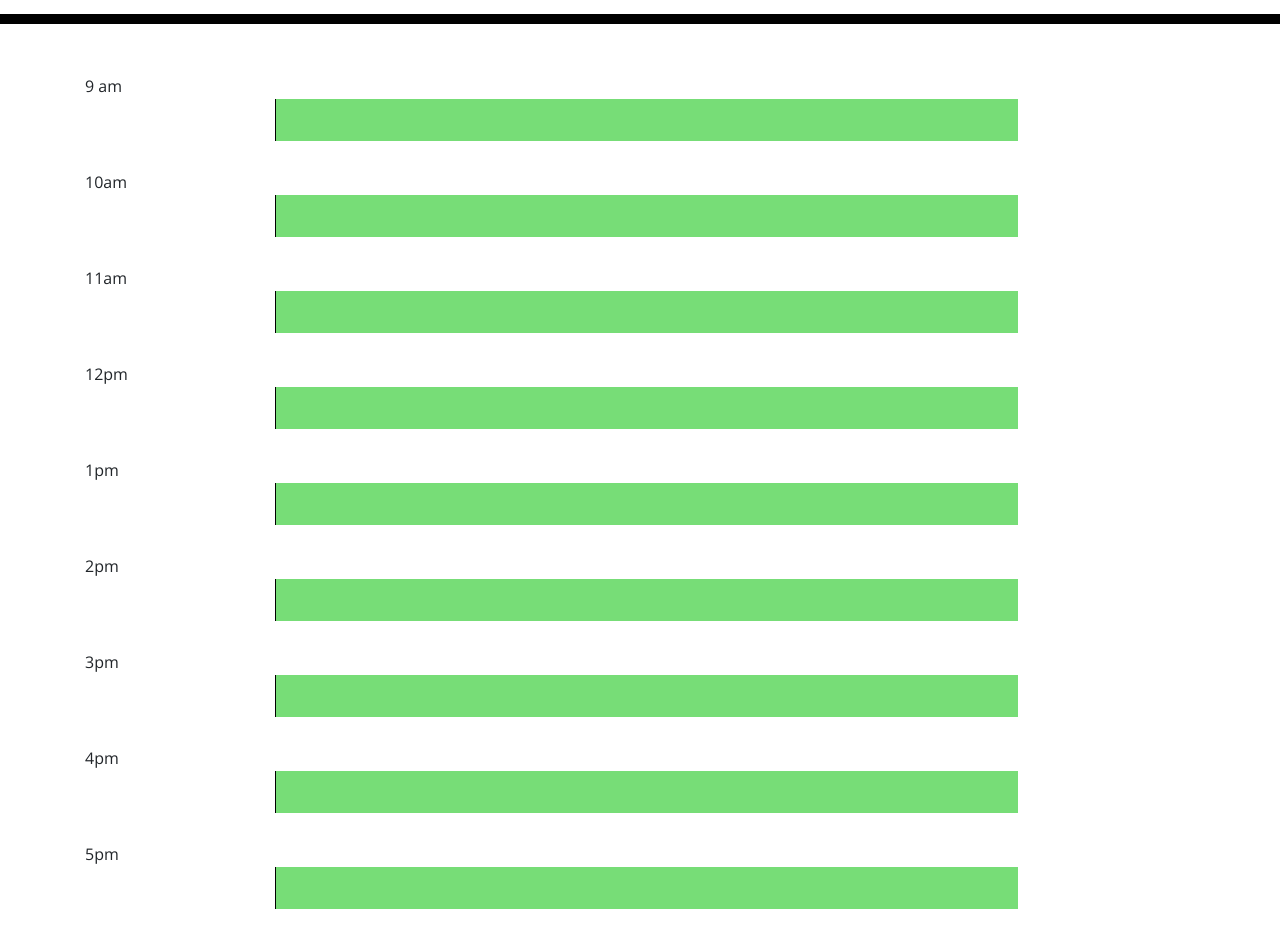
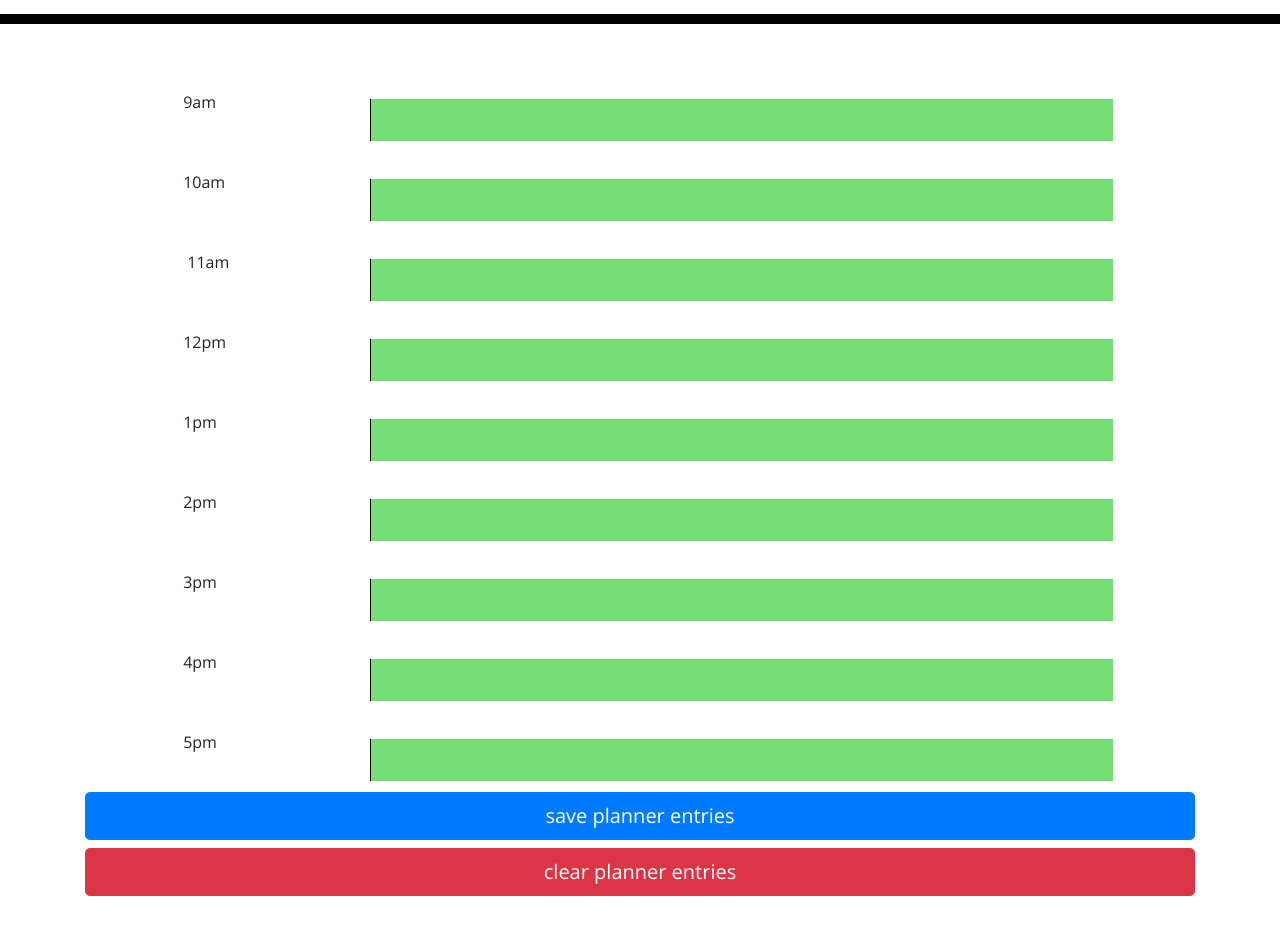
Before and after one commit to adeola55/homework05, a plain HTML site: page index.html in a window 1280 px wide. Shown: the part 280-1208 px from the top of the page. After the commit the page ends 1176 px from the top, so only its background shows below. Drawn offline with nearby package versions, Linux system fonts and the light colour scheme.

Commit message:
added div tags and class of row to index.html

```diff
--- a/index.html
+++ b/index.html
@@ -36,56 +36,74 @@
                     <input type="password" class="form-control" id="inputPassword">
                   </div>
                 </div> -->
-                  <div id="timetable" class="form-group row">
-                    <label for="9" class="col-sm-2 col-form-label">9 am</label>
+                  <div id="timetable" class="row">
+                    <div class="col-md-3">
+                    <label for="9" class="col-sm-2 col-form-label">9am</label>
+                  </div>
                     <div class="col-md-9">
                       <input id="9" class="plannerentry"></input>
                     </div>
                   </div>
-                  <div id="timetable" class="form-group row">
+                  <div id="timetable" class="row">
+                    <div class="col-md-3">
                     <label for="10" class="col-sm-2 col-form-label">10am</label>
+                  </div>
                     <div class="col-md-9">
                       <input id="10" class="plannerentry"></input>
                     </div>
                   </div>
-                  <div id="timetable" class="form-group row">
-                    <label for="11" class="col-sm-2 col-form-label">11am</label>
-                    <div class="col-md-9">
+                  <div id="timetable" class="row">
+                    <div class="col-md-3">
+                     <label for="11" class="col-sm-2 col-form-label">11am</label>
+                    </div>
+                     <div class="col-md-9">
                       <input id="11" class="plannerentry"></input>
                     </div>
                   </div>
-                  <div id="timetable" class="form-group row">
+                  <div id="timetable" class="row">
+                    <div class="col-md-3">
                     <label for="12" class="col-sm-2 col-form-label">12pm</label>
+                  </div>
                     <div class="col-md-9">
                       <input id="12" class="plannerentry"></input>
                     </div>
                   </div>
-                  <div id="timetable" class="form-group row">
+                  <div id="timetable" class="row">
+                    <div class="col-md-3">
                     <label for="13" class="col-sm-2 col-form-label">1pm</label>
+                  </div>
                     <div class="col-md-9">
                       <input id="13" class="plannerentry"></input>
                     </div>
                   </div>
-                  <div id="timetable" class="form-group row">
+                  <div id="timetable" class="row">
+                    <div class="col-md-3">
                     <label for="14" class="col-sm-2 col-form-label">2pm</label>
+                  </div>
                     <div class="col-md-9">
                       <input id="14" class="plannerentry"></input>
                     </div>
                   </div>
-                  <div id="timetable" class="form-group row">
+                  <div id="timetable" class="row">
+                    <div class="col-md-3">
                     <label for="15" class="col-sm-2 col-form-label">3pm</label>
+                  </div>
                     <div class="col-md-9">
                       <input id="15" class="plannerentry"></input>
                     </div>
                   </div>
-                  <div id="timetable" class="form-group row">
+                  <div id="timetable" class="row">
+                    <div class="col-md-3">
                     <label for="16" class="col-sm-2 col-form-label">4pm</label>
+                  </div>
                     <div class="col-md-9">
                       <input id="16" class="plannerentry"></input>
                     </div>
                   </div>
-                  <div id="timetable" class="form-group row">
+                  <div id="timetable" class="row">
+                    <div class="col-md-3">
                     <label for="17" class="col-sm-2 col-form-label">5pm</label>
+                  </div>
                     <div class="col-md-9">
                       <input id="17" class="plannerentry"></input>
                     </div>
--- a/style.css
+++ b/style.css
@@ -57,17 +57,18 @@ body {
 
 .past {
   background-color: #d3d3d3;
-  color: white;
+  color: #2c1f1f;
 }
 
 .present {
   background-color: #ff6961;
-  color: white;
+  color: #2c1f1f;
 }
 
 .future {
   background-color: #77dd77;
-  color: white;
+  color: #2c1f1f;
+
 }
 
 .saveBtn {
```
